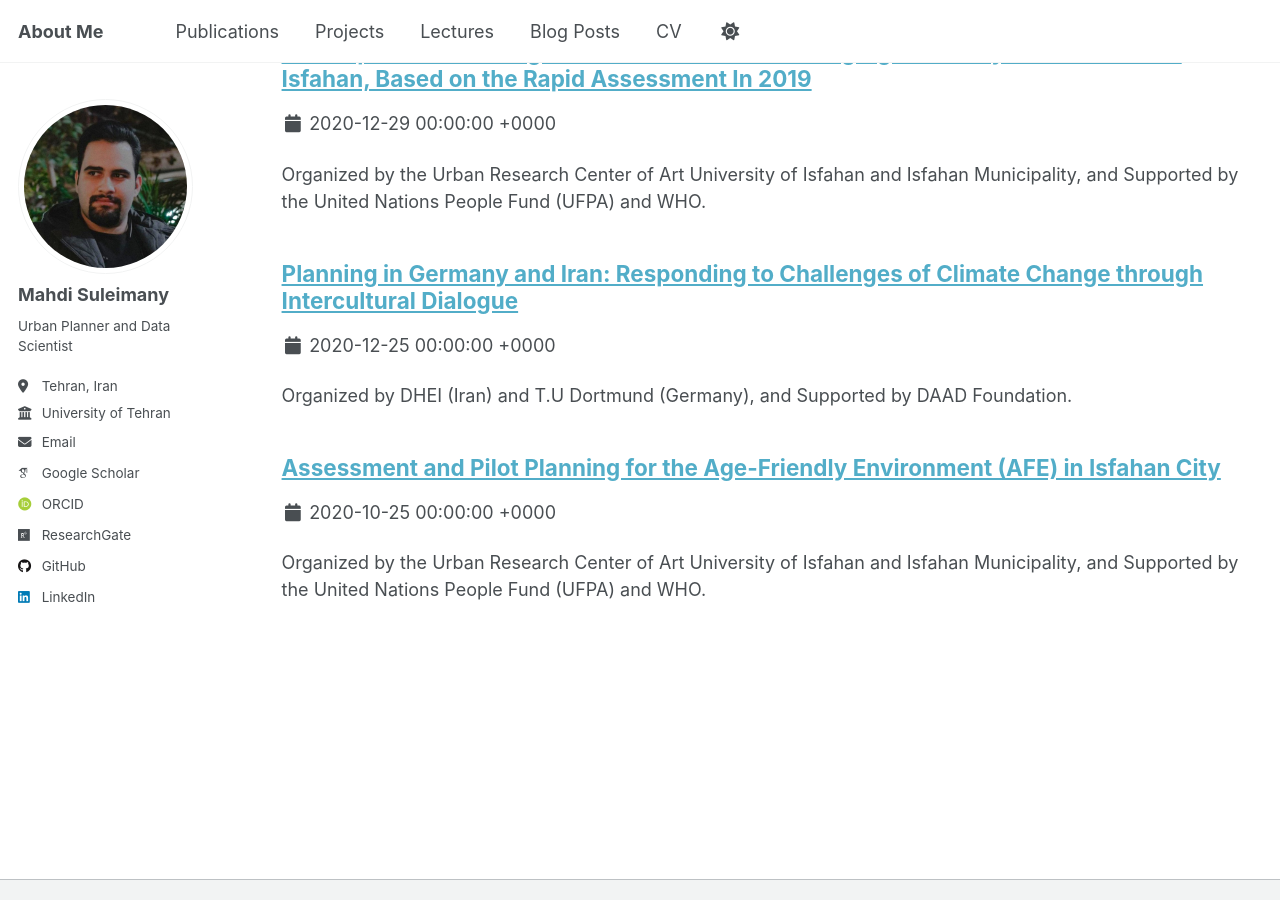
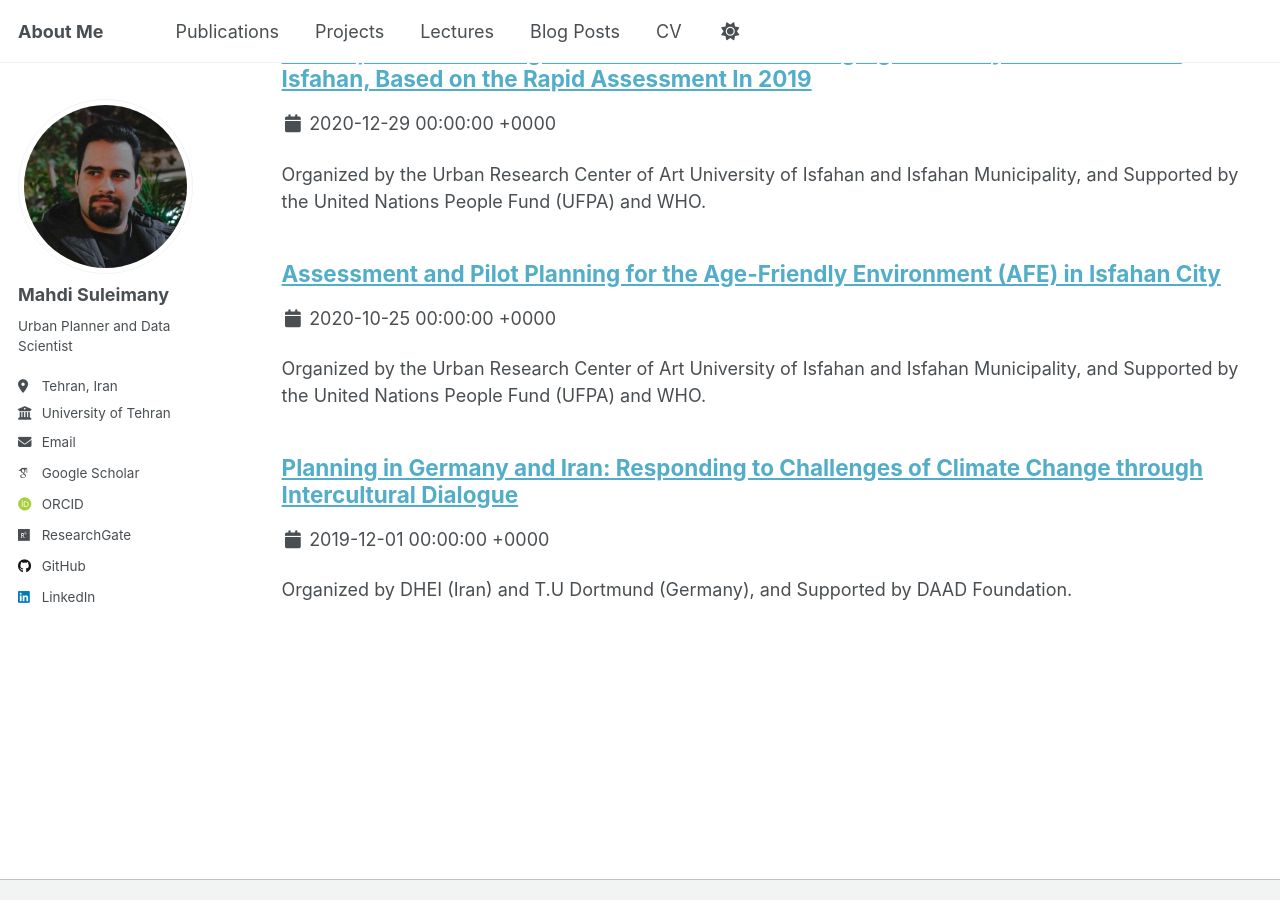
Before and after one commit to mo-soleimani/mo-soleimani.github.io, a Jekyll site: the page built from _pages/projects.md, in a window 1280 px wide and 900 px high, scrolled down 717 px. Built offline with Jekyll 4.4.1, drawn with Linux system fonts in a browser that asks for light colours; some web fonts are replaced.

Commit message:
Update P101.md

```diff
--- a/_projects/P101.md
+++ b/_projects/P101.md
@@ -1,6 +1,6 @@
 ---
 title: "Planning in Germany and Iran: Responding to Challenges of Climate Change through Intercultural Dialogue"
-date: 2020-12-25
+date: "Dec 2019 - Dec 2020"
 layout: single
 collection: teaching
 author_profile: true
```
